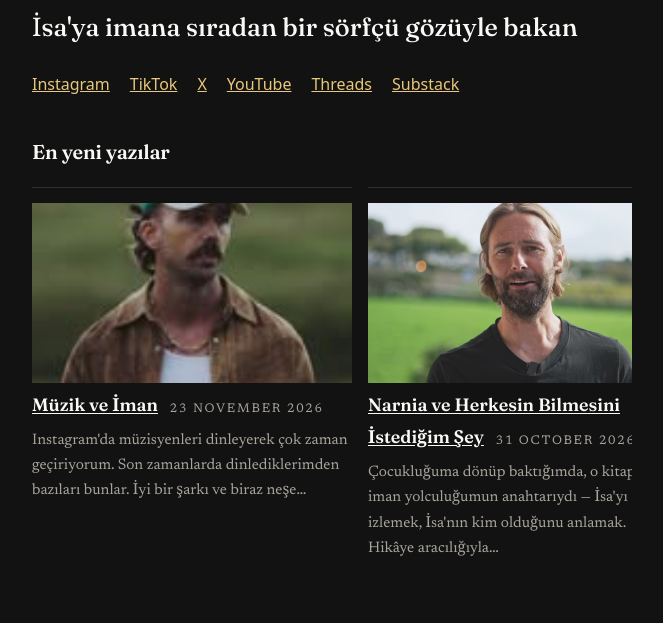
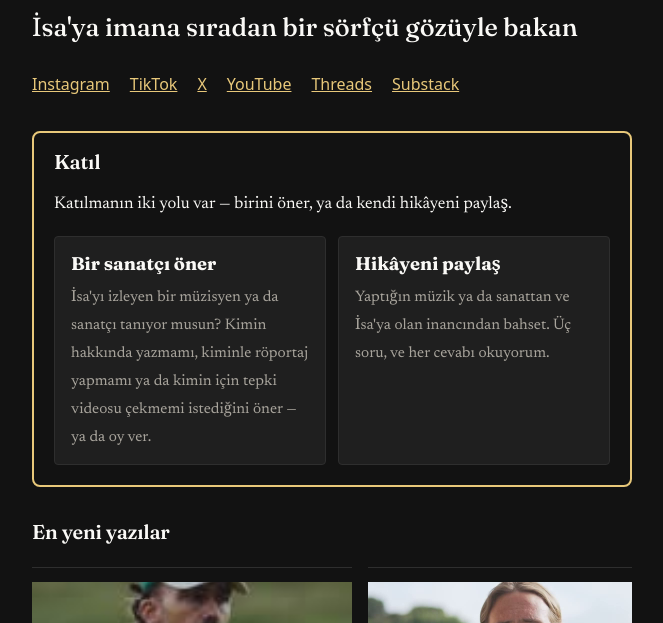
Before and after one commit to streamjonathan/jonathanmccallum-tr, an Eleventy site: page index.njk in a window 1280 px wide. Shown: the part 133-756 px from the top of the page, without its empty margins (308-971 px from the left). Built offline with nearby package versions, Linux system fonts and the light colour scheme; Eleventy itself is replaced by a stand-in of ours; files that its build step writes are made by us from their sources; files whose address does not match are found by name.

Commit message:
Get involved box (translated), linking to the main site's Suggest and Share pages
The lang sites have no /suggest-an-artist/ or /share-your-story/ pages, and the
Worker's session cookie is host-only for jonathanmccallum.com (HttpOnly Secure
SameSite=Lax, Path=/, no Domain attribute) with no CORS headers for cross-origin
API calls, so sign-in and the forms cannot work on the .pages.dev origin. Both
cards therefore link to the main site with absolute URLs.

```diff
--- /dev/null
+++ b/_includes/get-involved.njk
@@ -0,0 +1,14 @@
+<section class="get-involved" aria-labelledby="get-involved-heading">
+  <h2 id="get-involved-heading">Katıl</h2>
+  <p>Katılmanın iki yolu var — birini öner, ya da kendi hikâyeni paylaş.</p>
+  <div class="get-involved__cards">
+    <a class="get-involved__card" href="https://jonathanmccallum.com/suggest-an-artist/">
+      <strong>Bir sanatçı öner</strong>
+      <span>İsa'yı izleyen bir müzisyen ya da sanatçı tanıyor musun? Kimin hakkında yazmamı, kiminle röportaj yapmamı ya da kimin için tepki videosu çekmemi istediğini öner — ya da oy ver.</span>
+    </a>
+    <a class="get-involved__card" href="https://jonathanmccallum.com/share-your-story/">
+      <strong>Hikâyeni paylaş</strong>
+      <span>Yaptığın müzik ya da sanattan ve İsa'ya olan inancından bahset. Üç soru, ve her cevabı okuyorum.</span>
+    </a>
+  </div>
+</section>
--- a/_includes/layouts/base.njk
+++ b/_includes/layouts/base.njk
@@ -106,7 +106,7 @@
 </script>
 {% endif %}
 <link rel="alternate" type="application/rss+xml" title="{{ site.title }}" href="/feed/">
-<link rel="preload" href="/css/style.css?v=11" as="style">
+<link rel="preload" href="/css/style.css?v=12" as="style">
 <link rel="stylesheet" href="/css/style.css?v=11">
 </head>
 <body>
--- a/_includes/layouts/page.njk
+++ b/_includes/layouts/page.njk
@@ -5,3 +5,6 @@ layout: layouts/base.njk
   <h1>{{ title }}</h1>
   {{ content | safe }}
 </article>
+{% if page.url != "/suggest-an-artist/" and page.url != "/share-your-story/" %}
+{% include "get-involved.njk" %}
+{% endif %}
--- a/_includes/layouts/post.njk
+++ b/_includes/layouts/post.njk
@@ -10,6 +10,7 @@ layout: layouts/base.njk
   {{ content | safe }}
   </div>
 </article>
+{% include "get-involved.njk" %}
 {% set prevPost = collections.publishedPosts | getPreviousCollectionItem(page) %}
 {% set nextPost = collections.publishedPosts | getNextCollectionItem(page) %}
 {% if prevPost or nextPost %}
--- a/css/style.css
+++ b/css/style.css
@@ -256,6 +256,28 @@ button[type="submit"] {
 /* Featured carousel: the newest articles in a slow-moving row, same
    scroll-snap pattern as the Watch row. The reader can swipe or scroll
    it by hand; the script below moves it along gently when left alone. */
+.get-involved {
+  border: 2px solid var(--link);
+  border-radius: 0.5rem;
+  padding: 1rem 1.25rem 1.25rem;
+  margin: 0 0 1.5rem;
+}
+.get-involved h2 { margin-top: 0; }
+.get-involved__cards { display: flex; flex-wrap: wrap; gap: 0.75rem; margin-top: 0.75rem; }
+.get-involved__card {
+  flex: 1 1 16rem;
+  display: block;
+  padding: 0.75rem 1rem;
+  border: 1px solid var(--line);
+  border-radius: 0.25rem;
+  background: var(--code-bg);
+  color: var(--text);
+  text-decoration: none;
+}
+.get-involved__card:hover { border-color: var(--link); }
+.get-involved__card strong { display: block; font-family: "Fraunces", Georgia, "Iowan Old Style", "Times New Roman", serif; font-size: 1.15rem; margin-bottom: 0.25rem; }
+.get-involved__card span { color: var(--muted); font-size: 0.95rem; }
+
 .featured { margin-top: 1.5rem; }
 .featured-row { display: flex; gap: 1rem; overflow-x: auto; scroll-snap-type: x mandatory; list-style: none; padding: 0 0 0.5rem; margin: 1rem 0; }
 /* The arrows and dots are the navigation now, so the row's own
--- a/index.njk
+++ b/index.njk
@@ -17,6 +17,8 @@ eleventyExcludeFromCollections: true
   <a href="https://www.threads.com/@jonamccallum">Threads</a>
   <a href="https://jonamccallum.substack.com">Substack</a>
 </p>
+
+{% include "get-involved.njk" %}
 
 <section class="featured" data-fade aria-labelledby="featured-heading">
   <h2 id="featured-heading">En yeni yazılar</h2>
```
